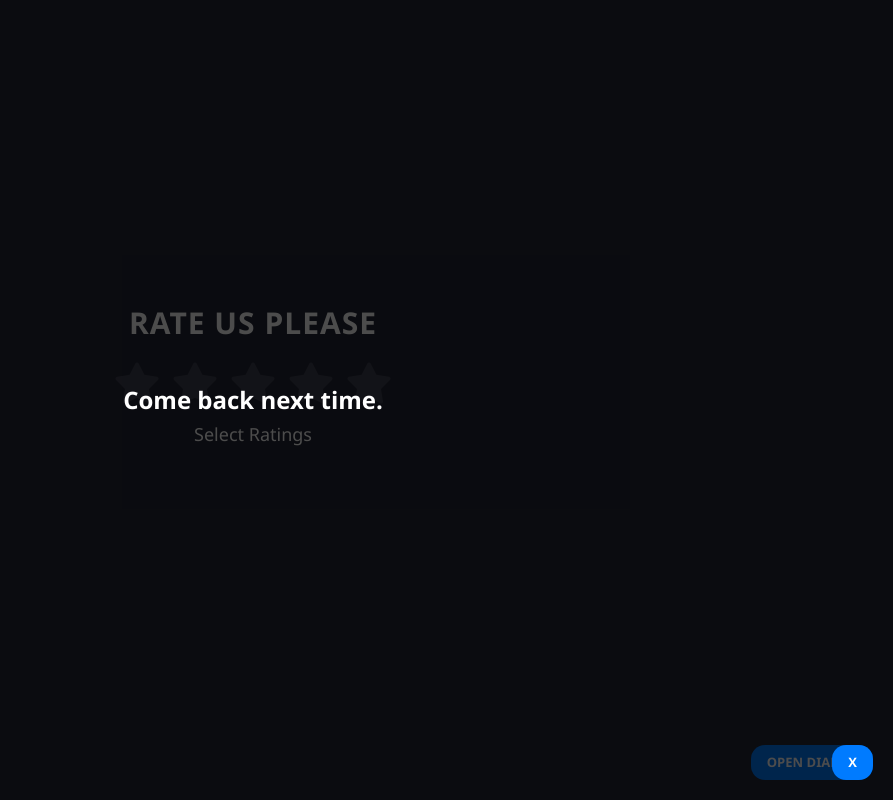
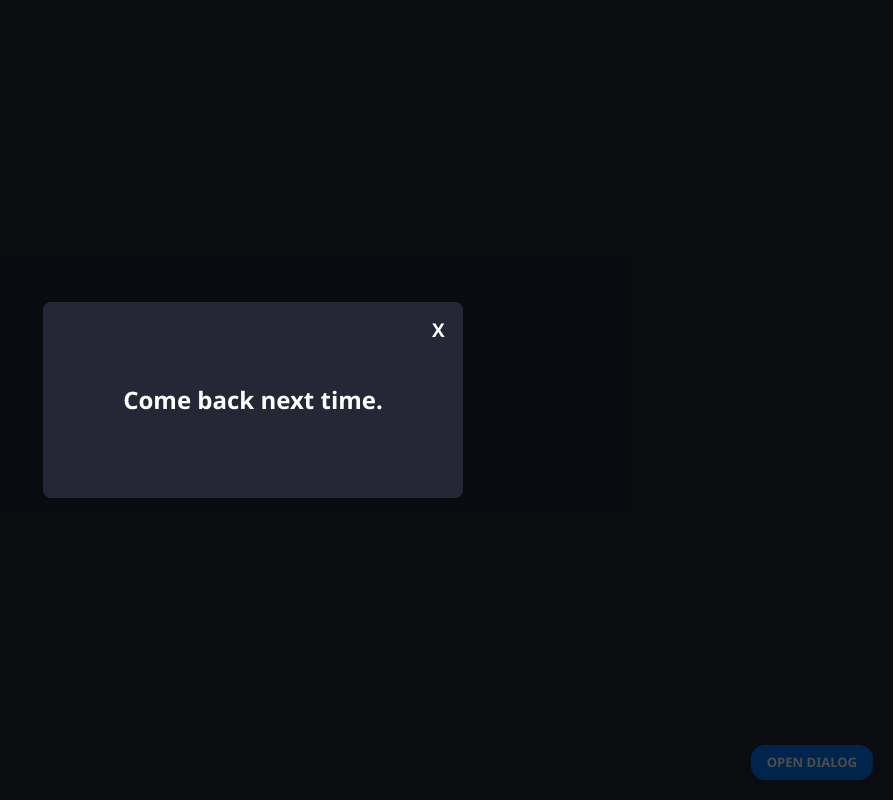
Before and after one commit to lateefat-obisesan/rating-system, a React (Create React App) app: page / in a window 1280 px wide. Both pictures are taken after a click on the button "OPEN DIALOG". Shown: the whole page, without its empty margins (387-1280 px from the left). Built offline with nearby package versions, Linux system fonts and the light colour scheme.

Commit message:
almost done

```diff
--- a/src/css/index.css
+++ b/src/css/index.css
@@ -70,3 +70,22 @@ button {
     justify-content: center;
     align-items: center;
 }
+
+.dialog-box {
+    background: #252736;
+    padding: 80px;
+    border-radius: 8px;
+    position: relative;
+    text-align: center;
+}
+
+.close-btn {
+    position: absolute;
+    top:-120px;
+    right: 2px;
+    background: none;
+    border: none;
+    color: white;
+    cursor: pointer;
+    font-size: 1.9rem;
+}
```
